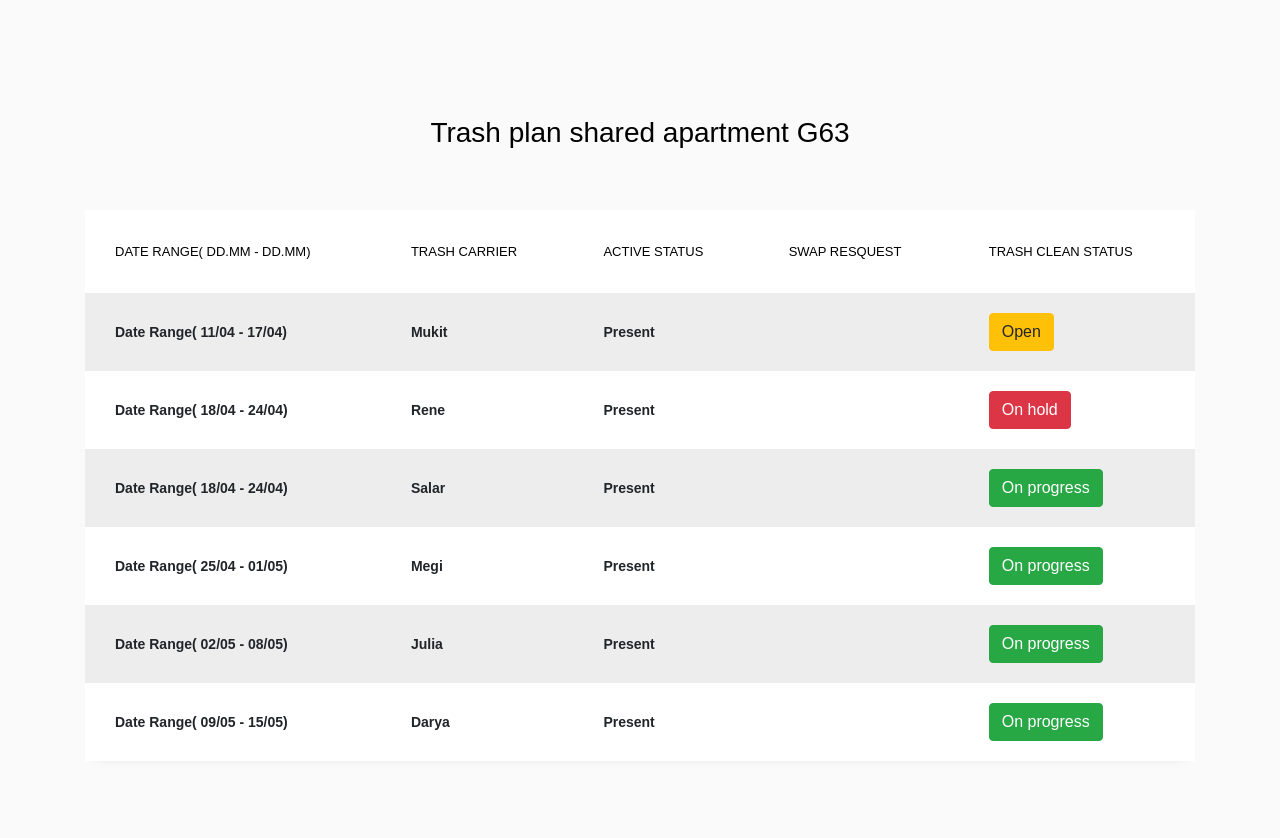
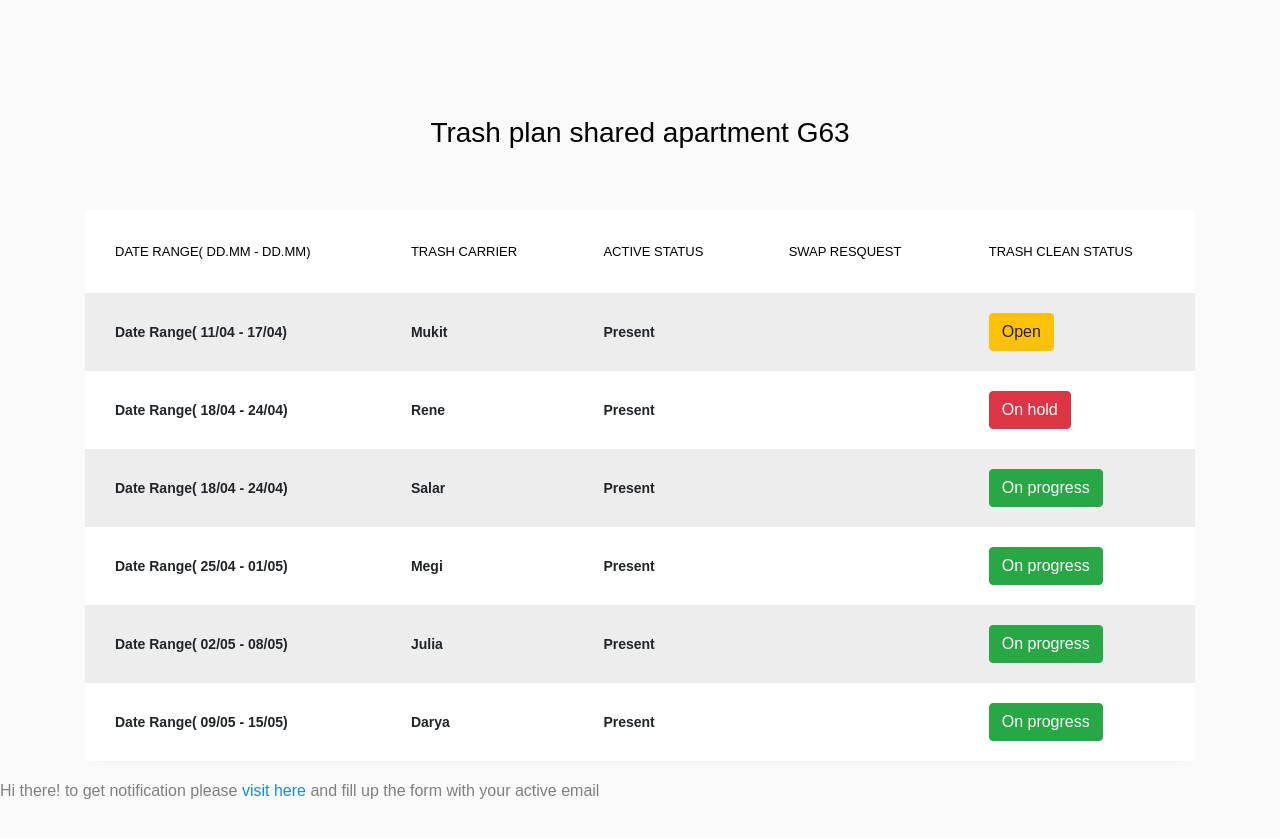
Before and after one commit to MukitCSTE/trashplan, a plain HTML site: page index.html in a window 1280 px wide. Drawn offline with Linux system fonts and the light colour scheme.

Commit message:
reg link  add

```diff
--- a/index.html
+++ b/index.html
@@ -90,6 +90,9 @@
 				</div>
 			</div>
 		</div>
+		<div>
+			<p>Hi there! to get notification please <a href="https://mukitcste.github.io/trashplan/">visit here</a> and fill up the form with your active email</p>
+		</div>
 	</section>
 
 	<script src="js/jquery.min.js"></script>
```
